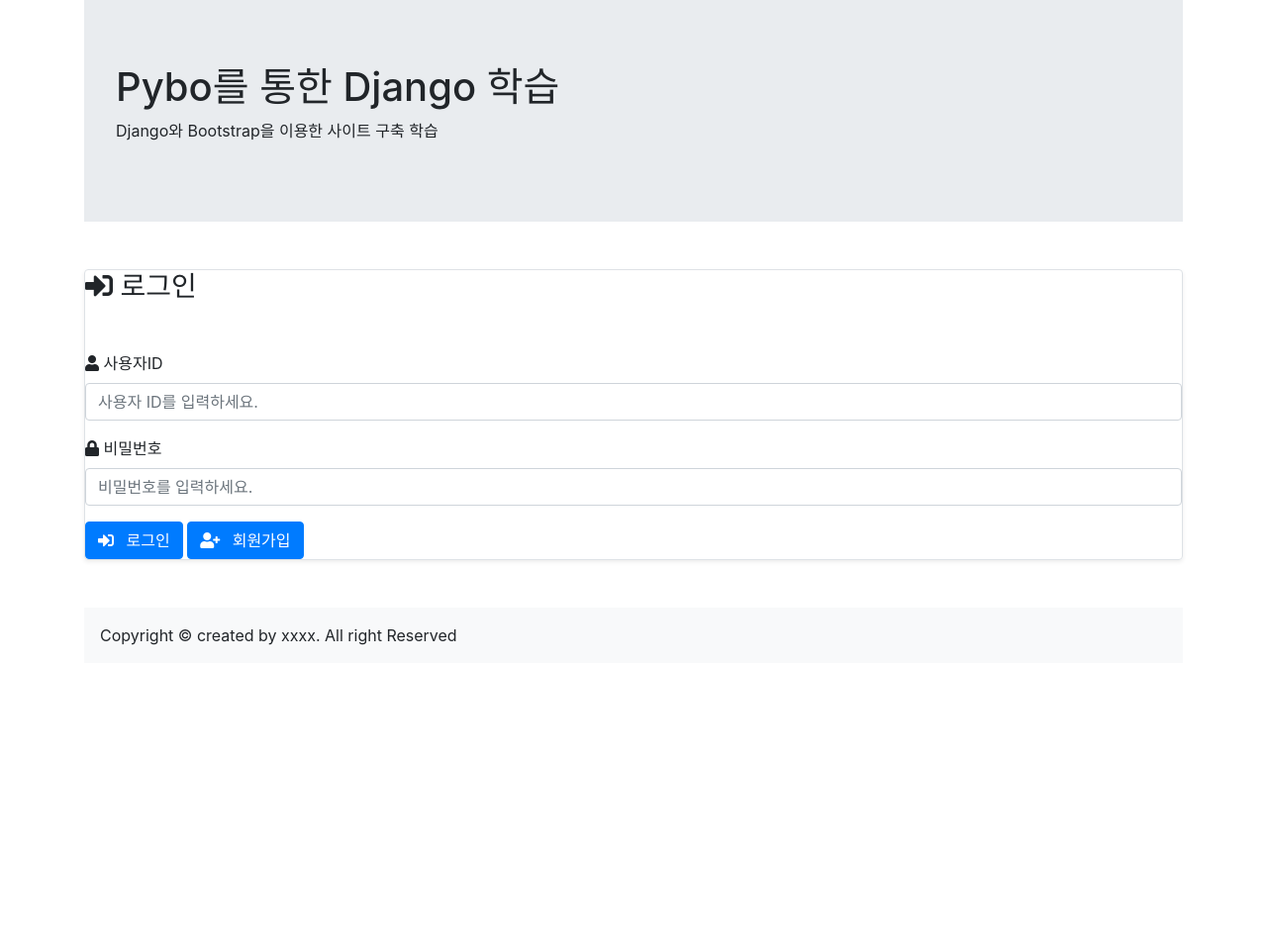
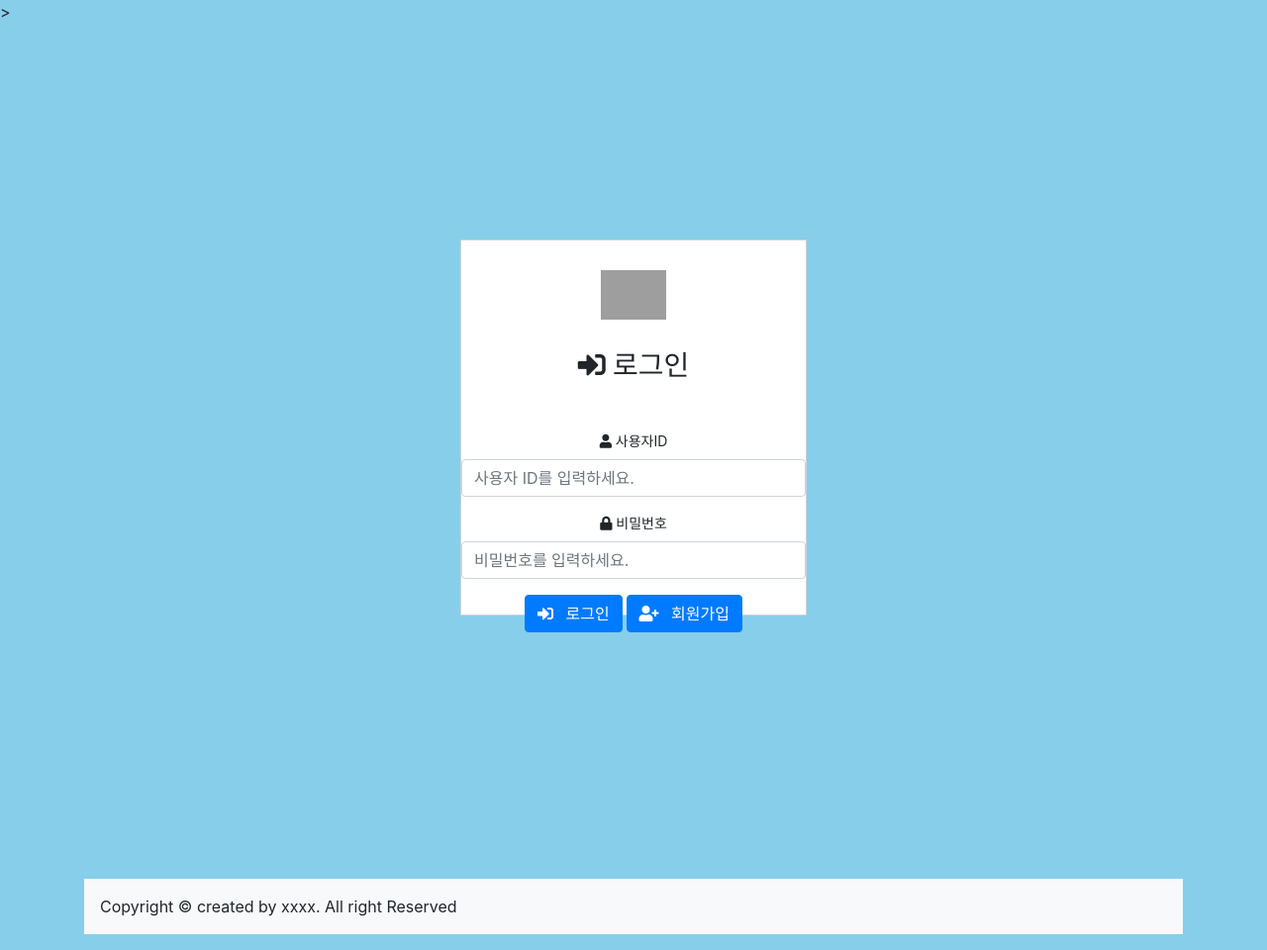
Before and after one commit to wjsehdlf77/Web-Project, a Django app: page /common/login/ in a window 1280 px wide. Shown: the whole page at 99% size. Before the commit the page ends 652 px from the top, so only its background shows below. Run offline with Django 4.2, Linux system fonts and the light colour scheme; grey boxes are pictures that could not be loaded.

Commit message:
login 화면 틀제작

```diff
--- a/templates/base.html
+++ b/templates/base.html
@@ -15,13 +15,27 @@
     />
     <link rel="stylesheet" type="text/css" href="{% static 'bootstrap.min.css' %}" />
     <link rel="stylesheet" type="text/css" href="{% static 'style.css' %}" />
+
   </head>
-  <body>
+  <style>
+    .floating_form {
+        margin: 0px 30px;
+    }
+
+    .floating_label {
+        margin-top: -4px;
+        font-size: 14px;
+    }
+
+    .floating_input {
+        height: 50px !important;
+        padding-top: 20px !important;
+        font-size: 14px !important;
+    }
+  </style>
+  <body style="background-color: skyblue ;height: 100%">>
     <div class="container">
-      <div class="jumbotron mb-0 rounded-0">
-        <h1>Pybo를 통한 Django 학습</h1>
-        <p>Django와 Bootstrap을 이용한 사이트 구축 학습</p>
-      </div>
+
 
       <div class="my-3">{% block content %}{% endblock %}</div>
       <footer class="mt-5 p-3 bg-light">Copyright © created by xxxx. All right Reserved</footer>
--- a/templates/common/login.html
+++ b/templates/common/login.html
@@ -1,6 +1,14 @@
 {% extends "base.html" %}
 {% block content %}
-<div class="login-form my-5 border rounded shadow-sm">
+
+<div style="font-size: 14px;text-align: center;width: 100%;min-height: 100vh;display: flex; flex-direction: row; align-items: center; justify-content: center">
+    <div class="mb-3" style="background-color: white; width: 350px; height: 380px; border: 1px solid rgba(0, 0, 0, 0.18);">
+    <div style="display: flex;align-items: center;justify-content: center">
+        <img style="height: 50px; object-fit: contain; margin: 30px 0"
+             src="https://www.instagram.com/static/images/web/mobile_nav_type_logo-2x.png/1b47f9d0e595.png">
+    </div>
+
+
   <h3 class="mb-5"><i class="fas fa-sign-in-alt"></i> 로그인</h3>
   <form method="post" class="post-form" action="{% url 'common:login' %}">
     {% csrf_token %}
```
Also changed, not shown: static/style.css (added).
